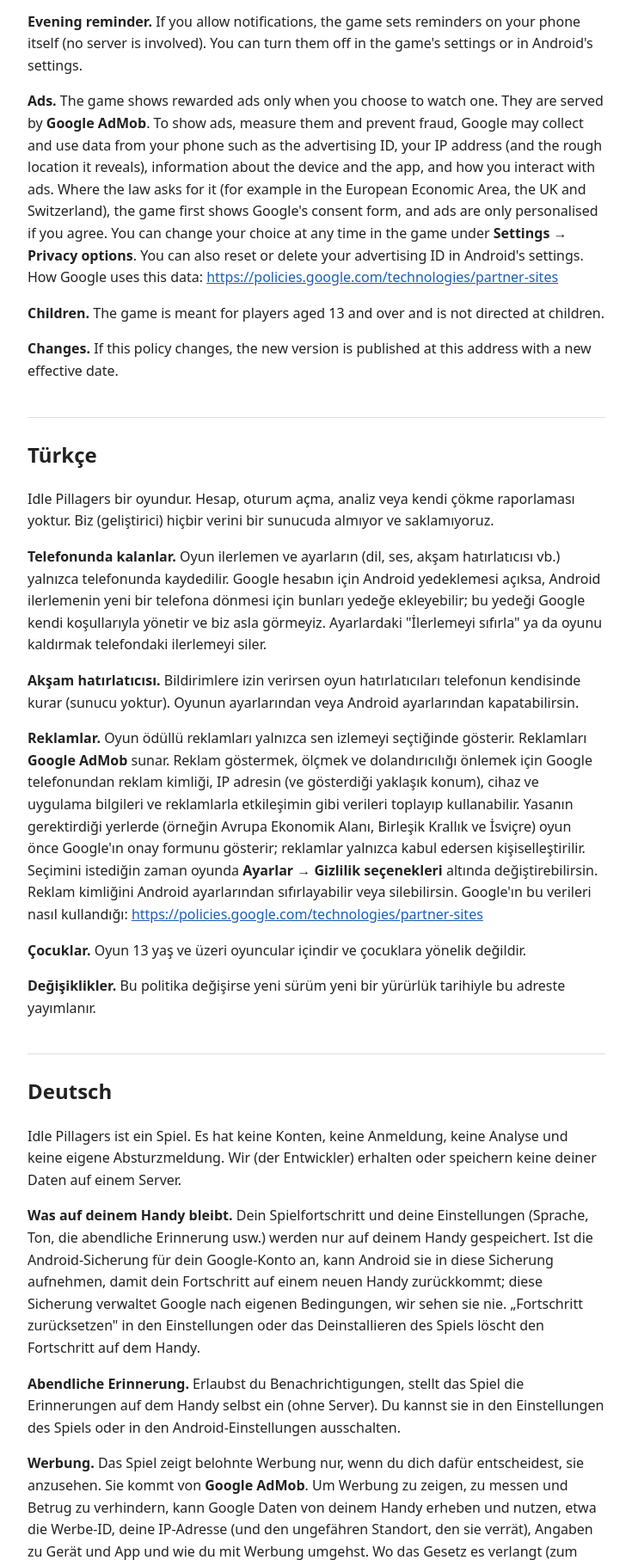
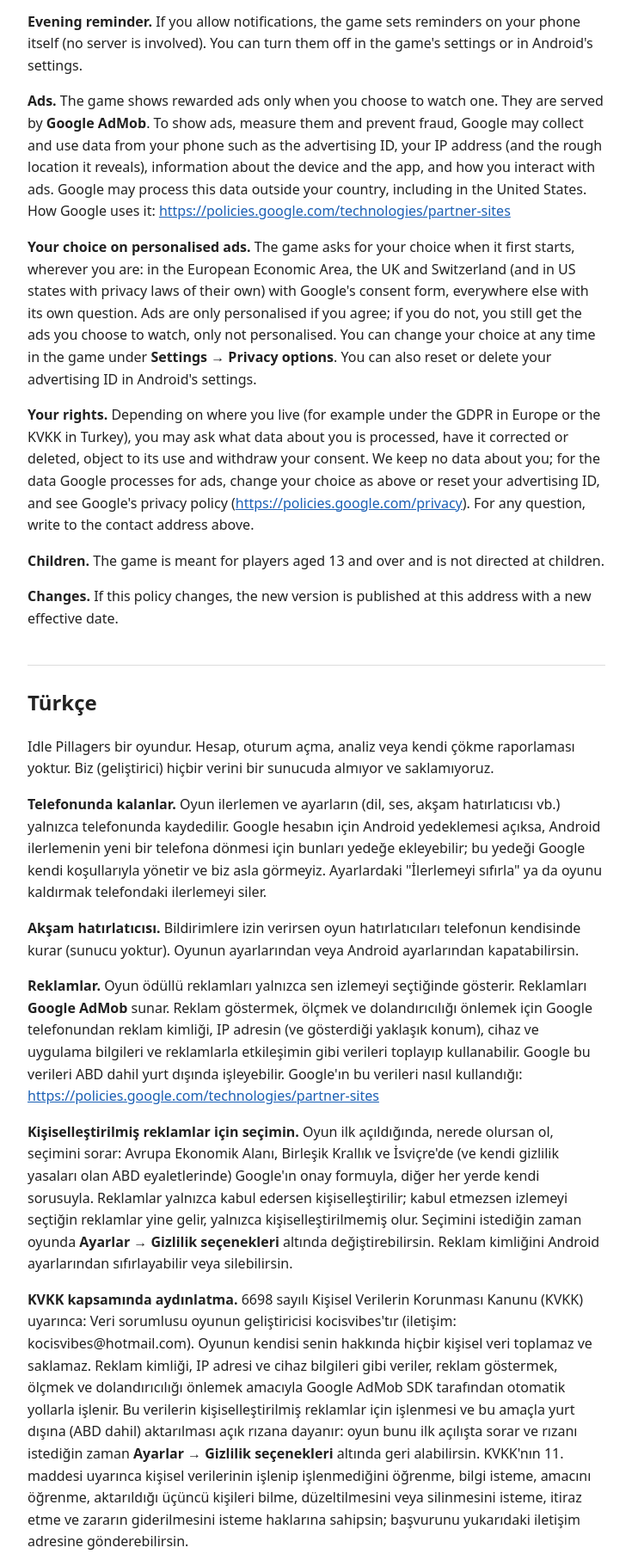
Before and after one commit to kocisvibes/kocisvibes.github.io, a plain HTML site: page idle-pillagers/privacy.html in a window 1280 px wide. Shown: the part 556-2370 px from the top of the page at 86% size, without its empty margins (272-1007 px from the left). Drawn offline with Linux system fonts and the light colour scheme.

Commit message:
Idle Pillagers privacy policy: the choice on personalised ads everywhere, your rights, KVKK
Co-Authored-By: Claude Opus 5.5 <noreply@anthropic.com>

```diff
--- a/idle-pillagers/privacy.html
+++ b/idle-pillagers/privacy.html
@@ -21,21 +21,27 @@ Developer: <strong>kocisvibes</strong>. Contact: <strong>kocisvibes@hotmail.com<
 <p>Idle Pillagers is a game. It has no accounts, no sign-in, no analytics and no crash reporting of its own. We (the developer) do not receive or store any of your data on a server.</p>
 <p><strong>What stays on your phone.</strong> Your game progress and your settings (language, sound, the evening reminder and so on) are saved on your phone only. If Android's backup is on for your Google account, Android may include them in that backup so that your progress returns on a new phone; Google handles that backup under its own terms, and we never see it. "Reset progress" in the settings, or uninstalling the game, deletes the progress on the phone.</p>
 <p><strong>Evening reminder.</strong> If you allow notifications, the game sets reminders on your phone itself (no server is involved). You can turn them off in the game's settings or in Android's settings.</p>
-<p><strong>Ads.</strong> The game shows rewarded ads only when you choose to watch one. They are served by <strong>Google AdMob</strong>. To show ads, measure them and prevent fraud, Google may collect and use data from your phone such as the advertising ID, your IP address (and the rough location it reveals), information about the device and the app, and how you interact with ads. Where the law asks for it (for example in the European Economic Area, the UK and Switzerland), the game first shows Google's consent form, and ads are only personalised if you agree. You can change your choice at any time in the game under <strong>Settings → Privacy options</strong>. You can also reset or delete your advertising ID in Android's settings. How Google uses this data: <a href="https://policies.google.com/technologies/partner-sites">https://policies.google.com/technologies/partner-sites</a></p>
+<p><strong>Ads.</strong> The game shows rewarded ads only when you choose to watch one. They are served by <strong>Google AdMob</strong>. To show ads, measure them and prevent fraud, Google may collect and use data from your phone such as the advertising ID, your IP address (and the rough location it reveals), information about the device and the app, and how you interact with ads. Google may process this data outside your country, including in the United States. How Google uses it: <a href="https://policies.google.com/technologies/partner-sites">https://policies.google.com/technologies/partner-sites</a></p>
+<p><strong>Your choice on personalised ads.</strong> The game asks for your choice when it first starts, wherever you are: in the European Economic Area, the UK and Switzerland (and in US states with privacy laws of their own) with Google's consent form, everywhere else with its own question. Ads are only personalised if you agree; if you do not, you still get the ads you choose to watch, only not personalised. You can change your choice at any time in the game under <strong>Settings → Privacy options</strong>. You can also reset or delete your advertising ID in Android's settings.</p>
+<p><strong>Your rights.</strong> Depending on where you live (for example under the GDPR in Europe or the KVKK in Turkey), you may ask what data about you is processed, have it corrected or deleted, object to its use and withdraw your consent. We keep no data about you; for the data Google processes for ads, change your choice as above or reset your advertising ID, and see Google's privacy policy (<a href="https://policies.google.com/privacy">https://policies.google.com/privacy</a>). For any question, write to the contact address above.</p>
 <p><strong>Children.</strong> The game is meant for players aged 13 and over and is not directed at children.</p>
 <p><strong>Changes.</strong> If this policy changes, the new version is published at this address with a new effective date.</p>
 <h2 id="türkçe">Türkçe</h2>
 <p>Idle Pillagers bir oyundur. Hesap, oturum açma, analiz veya kendi çökme raporlaması yoktur. Biz (geliştirici) hiçbir verini bir sunucuda almıyor ve saklamıyoruz.</p>
 <p><strong>Telefonunda kalanlar.</strong> Oyun ilerlemen ve ayarların (dil, ses, akşam hatırlatıcısı vb.) yalnızca telefonunda kaydedilir. Google hesabın için Android yedeklemesi açıksa, Android ilerlemenin yeni bir telefona dönmesi için bunları yedeğe ekleyebilir; bu yedeği Google kendi koşullarıyla yönetir ve biz asla görmeyiz. Ayarlardaki "İlerlemeyi sıfırla" ya da oyunu kaldırmak telefondaki ilerlemeyi siler.</p>
 <p><strong>Akşam hatırlatıcısı.</strong> Bildirimlere izin verirsen oyun hatırlatıcıları telefonun kendisinde kurar (sunucu yoktur). Oyunun ayarlarından veya Android ayarlarından kapatabilirsin.</p>
-<p><strong>Reklamlar.</strong> Oyun ödüllü reklamları yalnızca sen izlemeyi seçtiğinde gösterir. Reklamları <strong>Google AdMob</strong> sunar. Reklam göstermek, ölçmek ve dolandırıcılığı önlemek için Google telefonundan reklam kimliği, IP adresin (ve gösterdiği yaklaşık konum), cihaz ve uygulama bilgileri ve reklamlarla etkileşimin gibi verileri toplayıp kullanabilir. Yasanın gerektirdiği yerlerde (örneğin Avrupa Ekonomik Alanı, Birleşik Krallık ve İsviçre) oyun önce Google'ın onay formunu gösterir; reklamlar yalnızca kabul edersen kişiselleştirilir. Seçimini istediğin zaman oyunda <strong>Ayarlar → Gizlilik seçenekleri</strong> altında değiştirebilirsin. Reklam kimliğini Android ayarlarından sıfırlayabilir veya silebilirsin. Google'ın bu verileri nasıl kullandığı: <a href="https://policies.google.com/technologies/partner-sites">https://policies.google.com/technologies/partner-sites</a></p>
+<p><strong>Reklamlar.</strong> Oyun ödüllü reklamları yalnızca sen izlemeyi seçtiğinde gösterir. Reklamları <strong>Google AdMob</strong> sunar. Reklam göstermek, ölçmek ve dolandırıcılığı önlemek için Google telefonundan reklam kimliği, IP adresin (ve gösterdiği yaklaşık konum), cihaz ve uygulama bilgileri ve reklamlarla etkileşimin gibi verileri toplayıp kullanabilir. Google bu verileri ABD dahil yurt dışında işleyebilir. Google'ın bu verileri nasıl kullandığı: <a href="https://policies.google.com/technologies/partner-sites">https://policies.google.com/technologies/partner-sites</a></p>
+<p><strong>Kişiselleştirilmiş reklamlar için seçimin.</strong> Oyun ilk açıldığında, nerede olursan ol, seçimini sorar: Avrupa Ekonomik Alanı, Birleşik Krallık ve İsviçre'de (ve kendi gizlilik yasaları olan ABD eyaletlerinde) Google'ın onay formuyla, diğer her yerde kendi sorusuyla. Reklamlar yalnızca kabul edersen kişiselleştirilir; kabul etmezsen izlemeyi seçtiğin reklamlar yine gelir, yalnızca kişiselleştirilmemiş olur. Seçimini istediğin zaman oyunda <strong>Ayarlar → Gizlilik seçenekleri</strong> altında değiştirebilirsin. Reklam kimliğini Android ayarlarından sıfırlayabilir veya silebilirsin.</p>
+<p><strong>KVKK kapsamında aydınlatma.</strong> 6698 sayılı Kişisel Verilerin Korunması Kanunu (KVKK) uyarınca: Veri sorumlusu oyunun geliştiricisi kocisvibes'tır (iletişim: kocisvibes@hotmail.com). Oyunun kendisi senin hakkında hiçbir kişisel veri toplamaz ve saklamaz. Reklam kimliği, IP adresi ve cihaz bilgileri gibi veriler, reklam göstermek, ölçmek ve dolandırıcılığı önlemek amacıyla Google AdMob SDK tarafından otomatik yollarla işlenir. Bu verilerin kişiselleştirilmiş reklamlar için işlenmesi ve bu amaçla yurt dışına (ABD dahil) aktarılması açık rızana dayanır: oyun bunu ilk açılışta sorar ve rızanı istediğin zaman <strong>Ayarlar → Gizlilik seçenekleri</strong> altında geri alabilirsin. KVKK'nın 11. maddesi uyarınca kişisel verilerinin işlenip işlenmediğini öğrenme, bilgi isteme, amacını öğrenme, aktarıldığı üçüncü kişileri bilme, düzeltilmesini veya silinmesini isteme, itiraz etme ve zararın giderilmesini isteme haklarına sahipsin; başvurunu yukarıdaki iletişim adresine gönderebilirsin.</p>
 <p><strong>Çocuklar.</strong> Oyun 13 yaş ve üzeri oyuncular içindir ve çocuklara yönelik değildir.</p>
 <p><strong>Değişiklikler.</strong> Bu politika değişirse yeni sürüm yeni bir yürürlük tarihiyle bu adreste yayımlanır.</p>
 <h2 id="deutsch">Deutsch</h2>
 <p>Idle Pillagers ist ein Spiel. Es hat keine Konten, keine Anmeldung, keine Analyse und keine eigene Absturzmeldung. Wir (der Entwickler) erhalten oder speichern keine deiner Daten auf einem Server.</p>
 <p><strong>Was auf deinem Handy bleibt.</strong> Dein Spielfortschritt und deine Einstellungen (Sprache, Ton, die abendliche Erinnerung usw.) werden nur auf deinem Handy gespeichert. Ist die Android-Sicherung für dein Google-Konto an, kann Android sie in diese Sicherung aufnehmen, damit dein Fortschritt auf einem neuen Handy zurückkommt; diese Sicherung verwaltet Google nach eigenen Bedingungen, wir sehen sie nie. „Fortschritt zurücksetzen" in den Einstellungen oder das Deinstallieren des Spiels löscht den Fortschritt auf dem Handy.</p>
 <p><strong>Abendliche Erinnerung.</strong> Erlaubst du Benachrichtigungen, stellt das Spiel die Erinnerungen auf dem Handy selbst ein (ohne Server). Du kannst sie in den Einstellungen des Spiels oder in den Android-Einstellungen ausschalten.</p>
-<p><strong>Werbung.</strong> Das Spiel zeigt belohnte Werbung nur, wenn du dich dafür entscheidest, sie anzusehen. Sie kommt von <strong>Google AdMob</strong>. Um Werbung zu zeigen, zu messen und Betrug zu verhindern, kann Google Daten von deinem Handy erheben und nutzen, etwa die Werbe-ID, deine IP-Adresse (und den ungefähren Standort, den sie verrät), Angaben zu Gerät und App und wie du mit Werbung umgehst. Wo das Gesetz es verlangt (zum Beispiel im Europäischen Wirtschaftsraum, im Vereinigten Königreich und in der Schweiz), zeigt das Spiel zuerst Googles Einwilligungsformular, und Werbung wird nur personalisiert, wenn du zustimmst. Deine Wahl kannst du jederzeit im Spiel unter <strong>Einstellungen → Datenschutzoptionen</strong> ändern. Deine Werbe-ID kannst du in den Android-Einstellungen zurücksetzen oder löschen. Wie Google diese Daten nutzt: <a href="https://policies.google.com/technologies/partner-sites">https://policies.google.com/technologies/partner-sites</a></p>
+<p><strong>Werbung.</strong> Das Spiel zeigt belohnte Werbung nur, wenn du dich dafür entscheidest, sie anzusehen. Sie kommt von <strong>Google AdMob</strong>. Um Werbung zu zeigen, zu messen und Betrug zu verhindern, kann Google Daten von deinem Handy erheben und nutzen, etwa die Werbe-ID, deine IP-Adresse (und den ungefähren Standort, den sie verrät), Angaben zu Gerät und App und wie du mit Werbung umgehst. Google kann diese Daten außerhalb deines Landes verarbeiten, auch in den USA. Wie Google diese Daten nutzt: <a href="https://policies.google.com/technologies/partner-sites">https://policies.google.com/technologies/partner-sites</a></p>
+<p><strong>Deine Wahl bei personalisierter Werbung.</strong> Beim ersten Start fragt das Spiel nach deiner Wahl, wo immer du bist: im Europäischen Wirtschaftsraum, im Vereinigten Königreich und in der Schweiz (und in US-Bundesstaaten mit eigenen Datenschutzgesetzen) mit Googles Einwilligungsformular, überall sonst mit einer eigenen Frage. Werbung wird nur personalisiert, wenn du zustimmst; sonst bekommst du die Werbung, die du ansehen willst, trotzdem, nur nicht personalisiert. Deine Wahl kannst du jederzeit im Spiel unter <strong>Einstellungen → Datenschutzoptionen</strong> ändern. Deine Werbe-ID kannst du in den Android-Einstellungen zurücksetzen oder löschen.</p>
+<p><strong>Deine Rechte.</strong> Je nachdem, wo du lebst (zum Beispiel nach der DSGVO in Europa oder dem KVKK in der Türkei), kannst du Auskunft über die Daten verlangen, die über dich verarbeitet werden, sie berichtigen oder löschen lassen, ihrer Nutzung widersprechen und deine Einwilligung widerrufen. Wir speichern keine Daten über dich; für die Daten, die Google für Werbung verarbeitet, ändere deine Wahl wie oben beschrieben oder setze deine Werbe-ID zurück, und sieh dir Googles Datenschutzerklärung an (<a href="https://policies.google.com/privacy">https://policies.google.com/privacy</a>). Bei Fragen schreib an die Kontaktadresse oben.</p>
 <p><strong>Kinder.</strong> Das Spiel ist für Spieler ab 13 Jahren gedacht und richtet sich nicht an Kinder.</p>
 <p><strong>Änderungen.</strong> Ändert sich diese Erklärung, erscheint die neue Fassung mit neuem Datum unter dieser Adresse.</p>
 </body>
```
